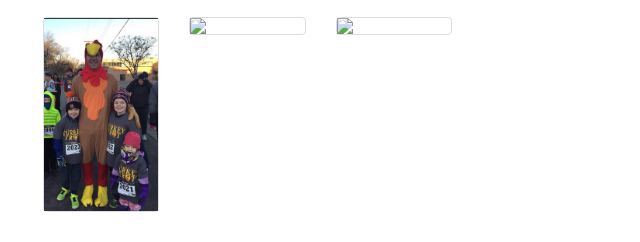
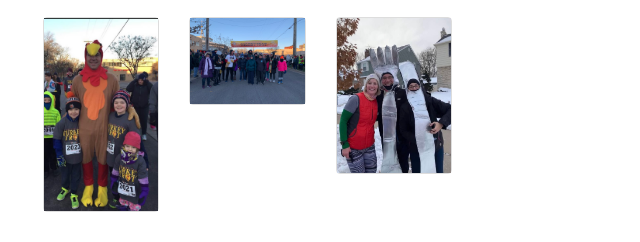
Before and after one commit to philG0417/philG0417.github.io, a website: page photos.html in a window 1280 px wide. Shown: the part 1444-1686 px from the top of the page, without its empty margins (27-667 px from the left). Drawn offline with nearby package versions, Linux system fonts and the light colour scheme.

Commit message:
add jpgs for 2022

```diff
--- a/photos.html
+++ b/photos.html
@@ -252,10 +252,10 @@ Header Section
                         <a class="thumbnail" id="carousel-selector-20"><img src="img/new/9.PNG"></a>
                     </li>
                     <li class="col-sm-3">
-                        <a class="thumbnail" id="carousel-selector-21"><img src="img/new/10.PNG"></a>
+                        <a class="thumbnail" id="carousel-selector-21"><img src="img/new/10.jpg"></a>
                     </li>
                     <li class="col-sm-3">
-                        <a class="thumbnail" id="carousel-selector-22"><img src="img/new/11.PNG"></a>
+                        <a class="thumbnail" id="carousel-selector-22"><img src="img/new/11.jpg"></a>
                     </li>
 
 
```
